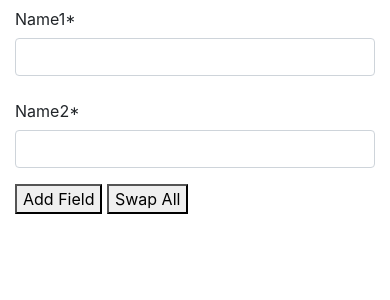
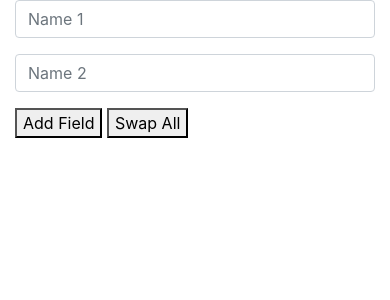
Before and after one commit to Shin4y/InventoryProject, a Django app: page /inventory/1/batch/ in a window 390 px wide. Shown: the top 300 px of the page. Run offline with Django 3.2, Linux system fonts and the light colour scheme; some libraries are stand-ins or nearby versions.

Commit message:
batchScript works as intended for now

```diff
--- a/inventory/models.py
+++ b/inventory/models.py
@@ -1,7 +1,7 @@
 from django.db import models
 from crispy_forms.helper import FormHelper
 from django import forms
-from crispy_forms.layout import Layout, Fieldset, ButtonHolder, Submit
+from crispy_forms.layout import Layout, Fieldset, ButtonHolder, Submit, Field
 from crispy_forms.bootstrap import StrictButton
 
 BUILDING_CHOICES = [('WWH', 'WWH'), ('60FifthAve', '60FifthAve'), ('Other', 'Other')]
@@ -96,11 +96,13 @@ class BatchForm(forms.Form): #a form used to swap name 1 and name 2 machines. na
 		self.helper.form_class = 'form-horizontal'
 		self.helper.label_class = 'col-md-1'
 		self.helper.field_class = 'col-md-3'
+		self.helper.form_show_labels = False
+		self.helper.render_hidden_fields = True
 		self.fields['extra_field_count'].initial = extra_fields
 
 		self.helper.layout = Layout(
-		    'name1',
-		    'name2'
+		    Field('name1', placeholder = 'Name 1'),
+		    Field('name2', placeholder = 'Name 2')
 		)
 
 		for index in range(int(extra_fields)):
--- a/inventory/static/inventory/scripts/batchScript.js
+++ b/inventory/static/inventory/scripts/batchScript.js
@@ -1,13 +1,38 @@
-let form_count = Number($("[name=extra_field_count]").val());
+//let form_count = Number($("[name=extra_field_count]").val());
 // get extra form count so we know what index to use for the next item.
-
+form_count = 0;
 
 $("#addField").click(function() {
-    form_count ++;
+    form_count++;
+    var row1 = document.createElement("div");
+    row1.classList.add('form-group')
+    row1.classList.add('row')
 
-    let element = $('<input type="text"/>');
+    var row2 = document.createElement("div");
+    row2.classList.add('form-group')
+    row2.classList.add('row')
+
+    var el1 = '<input type = "text" name = "extra_field_' + String(form_count) +  '" class = "form-control" placeholder = "Name 1">'
+    form_count++;
+    var el2 = '<input type = "text" name = "extra_field_' + String(form_count) +  '" class = "form-control" placeholder = "Name 2">'
+    /*let element = $('<input type="text"/>');
     element.attr('name', 'extra_field_' + form_count);
-    $("#form").append(element);
+    element.attr('class', 'form-control');
+    element.attr('placeholder', 'Name 1');*/
+    //$("#form").append(element);
+
+    /*let element2 = $('<input type="text"/>');
+    element2.attr('name', 'extra_field_' + form_count);
+    element2.attr('class', 'form-control');
+    element2.attr('placeholder', 'Name 2');*/
+
+    row1.innerHTML = '<div class = "col-md-3">'+el1+'</div>';
+    row2.innerHTML = '<div class = "col-md-3">'+el2+'</div>';
+    //$("#form").append(element2);
+    console.log(typeof(form_count));
+    $("#form").append(row1);
+    $("#form").append(row2);
+    //$("#form").append(element3);
     // build element and append it to our forms container
 
     $("[name=extra_field_count]").val(form_count);
--- a/inventory/templates/inventory/batchReplace.html
+++ b/inventory/templates/inventory/batchReplace.html
@@ -8,12 +8,8 @@
 {% block content %}
 <div class = 'container-fluid'>
 	<div id = "form" class = 'form-group'>
-		<!--<form action = "{% url 'inventory:batchReplace' mySlug %}" method = POST>-->
 		{% csrf_token %}
 		{% crispy form %}
-
-
-
 	</div>
 	<div>
 		<button id = 'addField'> Add Field </button>
```
